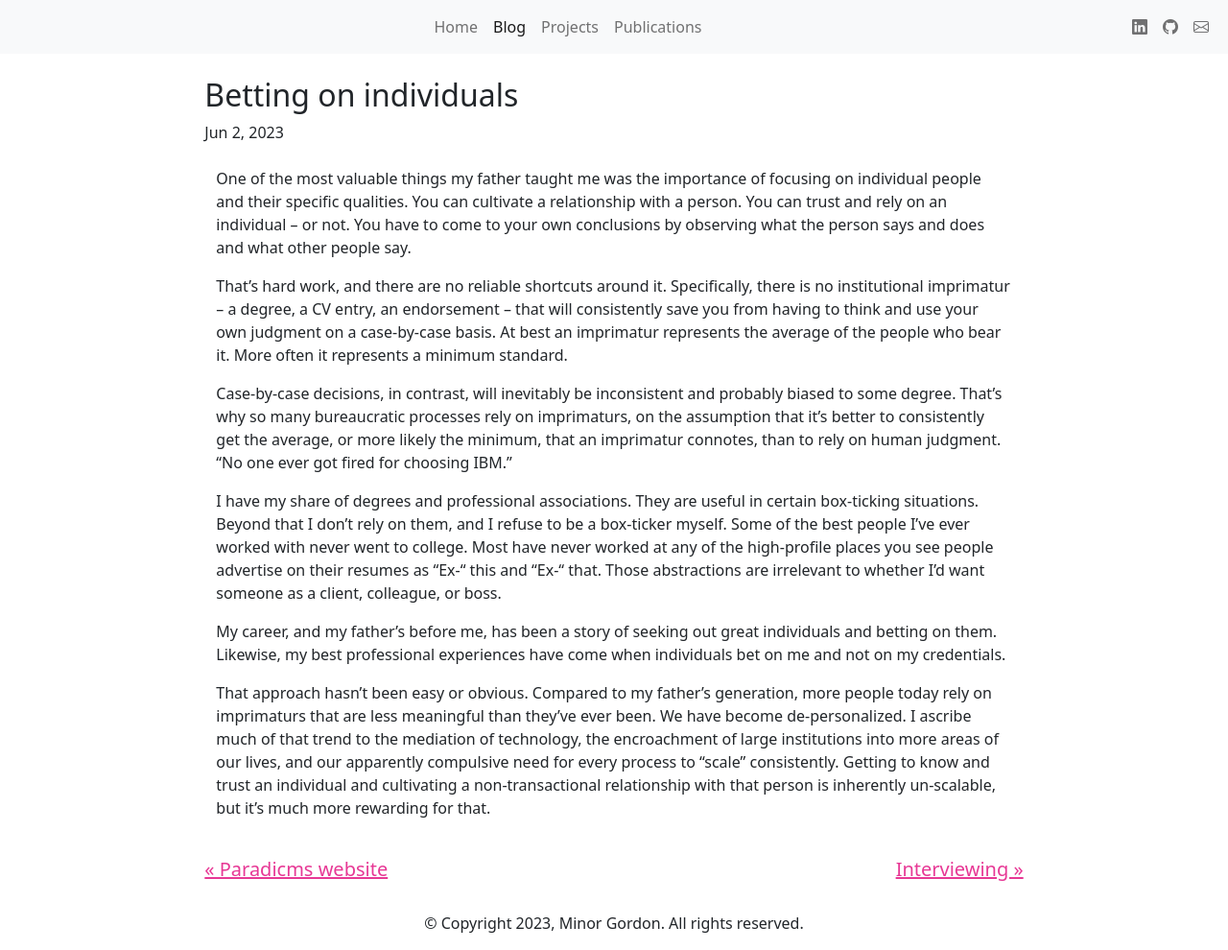
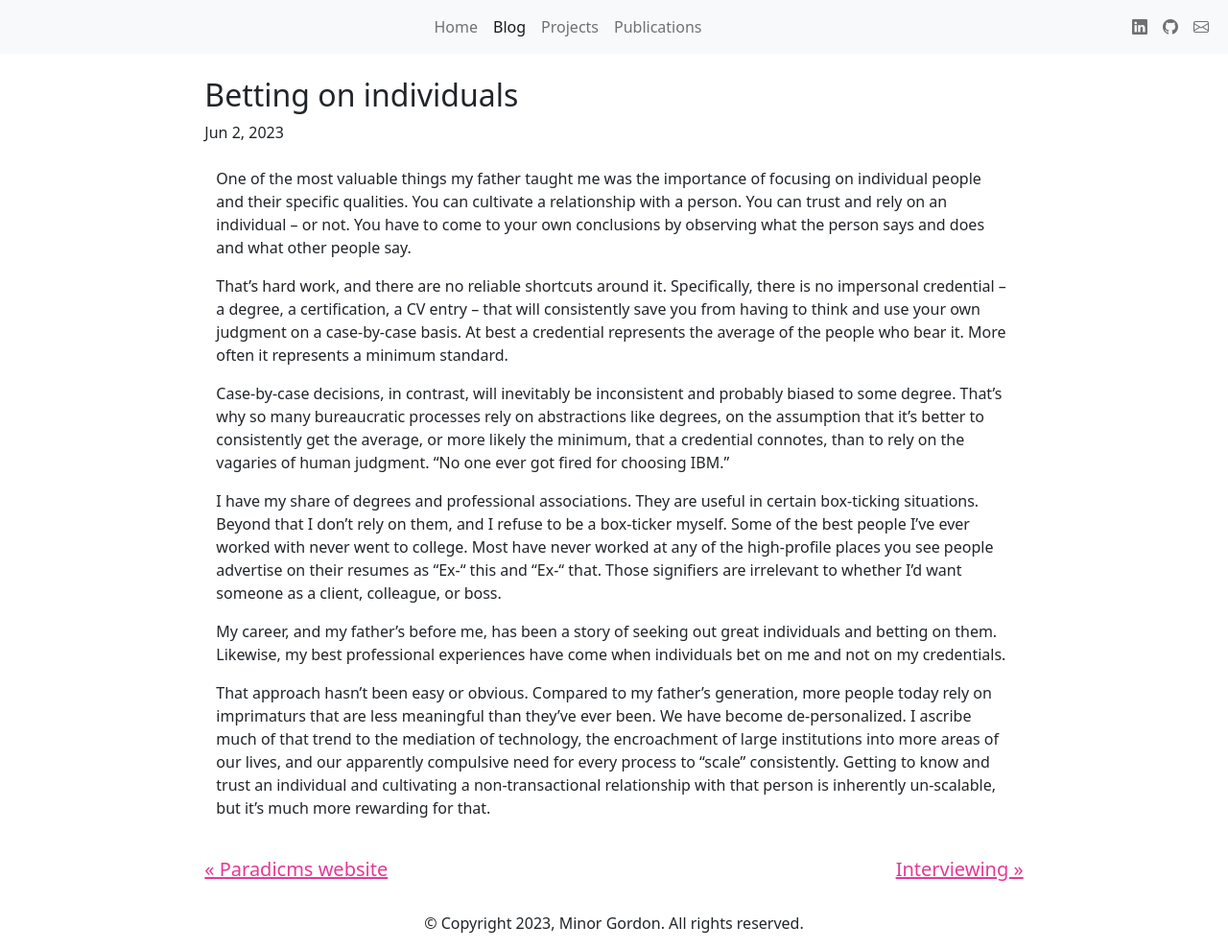
Before and after one commit to minorg/minorgordon.net, a Jekyll site: the page built from _posts/2023-06-02-betting-on-individuals.md, in a window 1280 px wide. Shown: the whole page at 96% size. Built offline with Jekyll 4.4.1, drawn with Linux system fonts in a browser that asks for light colours; nearby versions of some CDN libraries.

Commit message:
rewording

```diff
--- a/_posts/2023-06-02-betting-on-individuals.md
+++ b/_posts/2023-06-02-betting-on-individuals.md
@@ -2,16 +2,16 @@
 layout: post
 title:  "Betting on individuals"
 date:   2023-06-02
-description: Considering people as individuals and having a healthy skepticism of imprimaturs
+description: Considering people as individuals and having a healthy skepticism of credentials
 ---
 
 One of the most valuable things my father taught me was the importance of focusing on individual people and their specific qualities.  You can cultivate a relationship with a person. You can trust and rely on an individual -- or not. You have to come to your own conclusions by observing what the person says and does and what other people say.
 
-That's hard work, and there are no reliable shortcuts around it. Specifically, there is no institutional imprimatur -- a degree, a CV entry, an endorsement  -- that will consistently save you from having to think and use your own judgment on a case-by-case basis. At best an imprimatur represents the average of the people who bear it. More often it represents a minimum standard.
+That's hard work, and there are no reliable shortcuts around it. Specifically, there is no impersonal credential -- a degree, a certification, a CV entry  -- that will consistently save you from having to think and use your own judgment on a case-by-case basis. At best a credential represents the average of the people who bear it. More often it represents a minimum standard.
 
-Case-by-case decisions, in contrast, will inevitably be inconsistent and probably biased to some degree. That's why so many bureaucratic processes rely on imprimaturs, on the assumption that it's better to consistently get the average, or more likely the minimum, that an imprimatur connotes, than to rely on human judgment. "No one ever got fired for choosing IBM."
+Case-by-case decisions, in contrast, will inevitably be inconsistent and probably biased to some degree. That's why so many bureaucratic processes rely on abstractions like degrees, on the assumption that it's better to consistently get the average, or more likely the minimum, that a credential connotes, than to rely on the vagaries of human judgment. "No one ever got fired for choosing IBM."
 
-I have my share of degrees and professional associations. They are useful in certain box-ticking situations. Beyond that I don't rely on them, and I refuse to be a box-ticker myself. Some of the best people I've ever worked with never went to college. Most have never worked at any of the high-profile places you see people advertise on their resumes as "Ex-" this and "Ex-" that. Those abstractions are irrelevant to whether I'd want someone as a client, colleague, or boss.
+I have my share of degrees and professional associations. They are useful in certain box-ticking situations. Beyond that I don't rely on them, and I refuse to be a box-ticker myself. Some of the best people I've ever worked with never went to college. Most have never worked at any of the high-profile places you see people advertise on their resumes as "Ex-" this and "Ex-" that. Those signifiers are irrelevant to whether I'd want someone as a client, colleague, or boss.
 
 My career, and my father's before me, has been a story of seeking out great individuals and betting on them. Likewise, my best professional experiences have come when individuals bet on me and not on my credentials.
 
```
